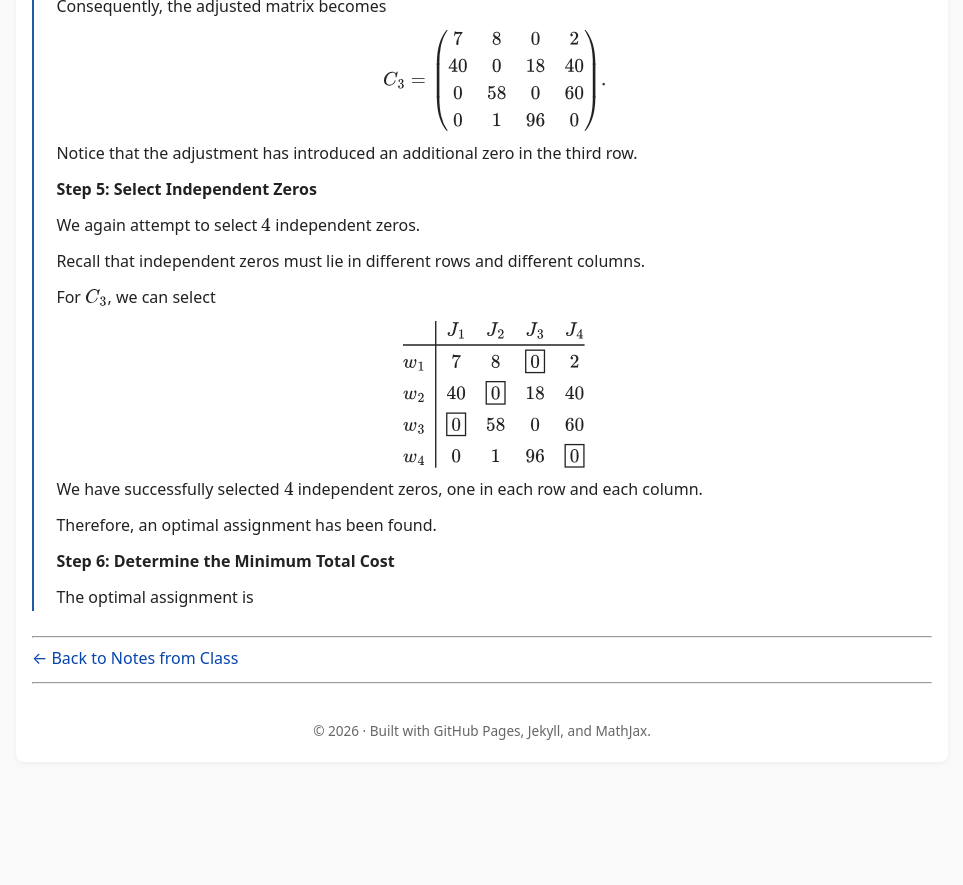
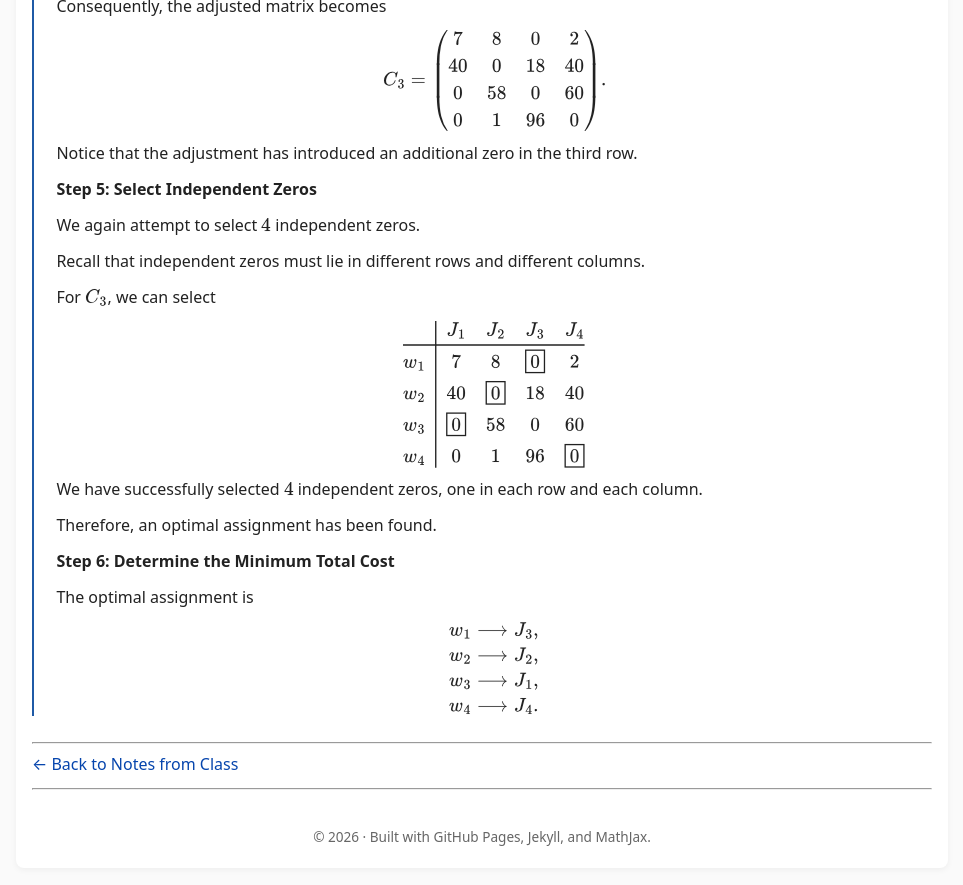
Before and after one commit to SaleemKamaludin/SaleemKamaludin.github.io, a Jekyll site: the page built from courses/math-2276/notes-from-class/supplementary-lecture-6/index.md, in a window 1280 px wide and 900 px high, scrolled down 5171 px. Shown: the top 885 px of the window, without its empty margins (158-1121 px from the left). Built offline with Jekyll 4.4.1, drawn with Linux system fonts in a browser that asks for light colours; before the commit the page ends 5965 px from its top, so only the background shows below that.

Commit message:
Add optimal assignment to Step 6 of Example 1.2

```diff
--- a/courses/math-2276/notes-from-class/supplementary-lecture-6/index.md
+++ b/courses/math-2276/notes-from-class/supplementary-lecture-6/index.md
@@ -833,7 +833,24 @@ w_4 & 0 & 1 & 96 & \boxed{0}
         The optimal assignment is
       </p>
 
-    </div>
+
+      <div id="example-hungarian-additional-step-6-optimal-assignment">
+
+        <div class="display-math">
+
+\[
+\begin{aligned}
+w_1 &\longrightarrow J_3,\\
+w_2 &\longrightarrow J_2,\\
+w_3 &\longrightarrow J_1,\\
+w_4 &\longrightarrow J_4.
+\end{aligned}
+\]
+
+        </div>
+
+      </div>
+</div>
 
 </div>
 
```
